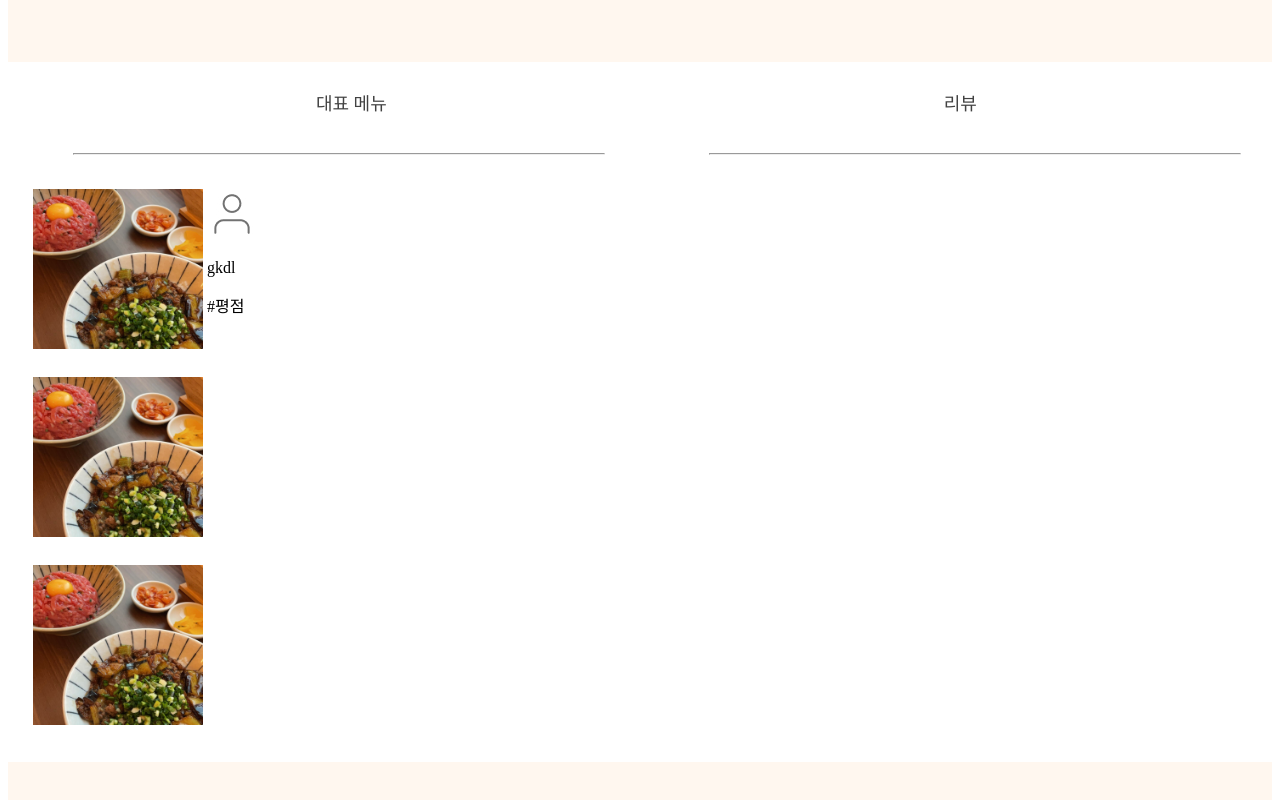
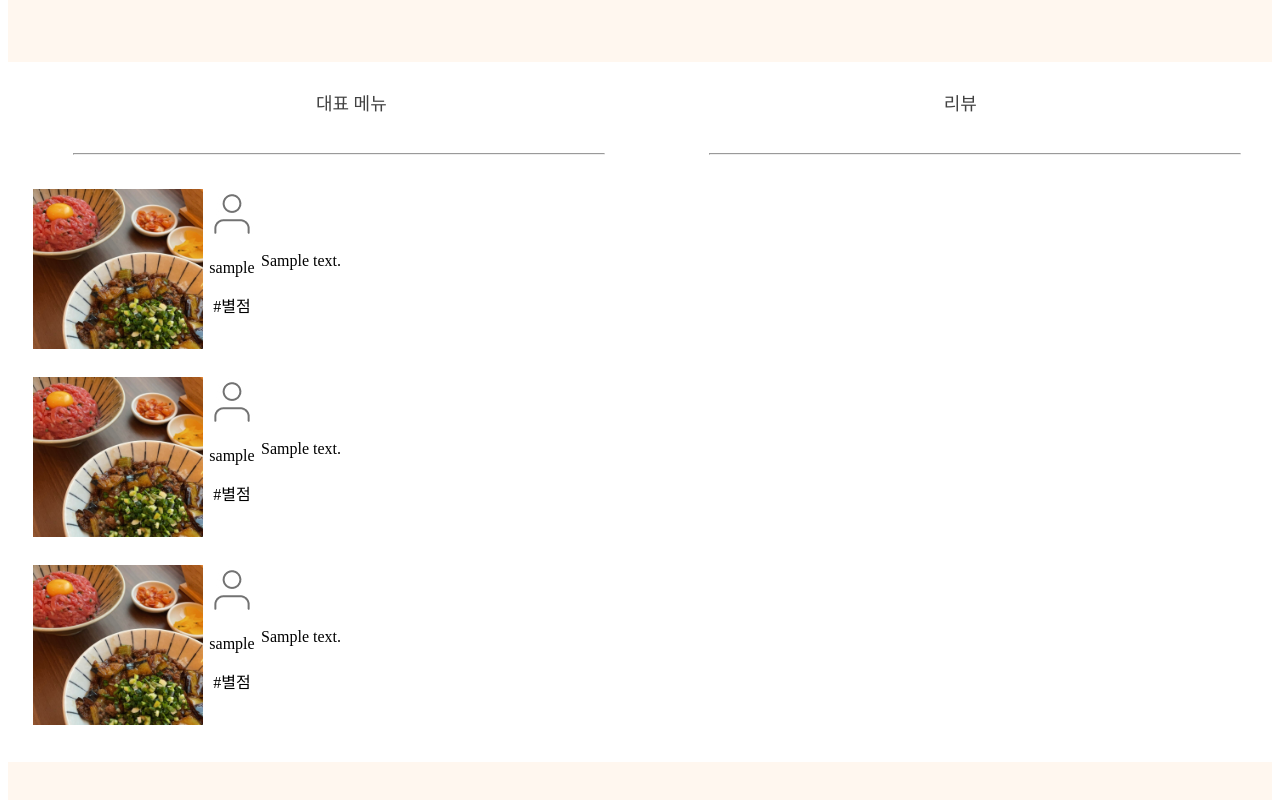
Before and after one commit to Haewonny/osp-homework, a Flask app: template templates/register_reviewpost.html in a window 1280 px wide; the page is wider, and only the part inside the window is pictured. Shown: the part 68-876 px from the top of that part. Run offline with Flask 2, Linux system fonts and the light colour scheme; the template is opened without the code that fills it: most values are stand-ins (such as "Sample title", 1, 10 or a date in 2020).

Commit message:
edit reviewpost

```diff
--- a/app.py
+++ b/app.py
@@ -24,10 +24,10 @@ def reg_review():
     print(nickname, menu, star, content)
     return render_template("register_review.html")
 
-@app.route("/register_review_post", methods=['POST'])
+@app.route("/register_reviewpost", methods=['POST'])
 def reg_review_post():
     data=request.form
-    return render_template("submit_review_result.html", data=data)
+    return render_template("register_reviewpost.html", data=data)
 
 
 @app.route("/result")
--- a/static/css/reviewpost.css
+++ b/static/css/reviewpost.css
@@ -47,6 +47,11 @@ table.type1{
  color: #424242;
 }
 
+table.type3{
+ text-align : center;
+ font-family: 'Spoqa Han Sans Neo';
+}
+
 hr.line{
   width : 530px;
   margin-left : 130px;
@@ -69,3 +74,7 @@ hr.line2{
 .featehr_img{
  margin-left : 100px;
 }
+
+.rvcontent{
+ text-align : center;
+}
--- a/templates/register_review.html
+++ b/templates/register_review.html
@@ -17,7 +17,7 @@
             <div class="Box">
             </div>
           </div>
-          <form action="/register_review_post" class="info" method="post">
+          <form action="/register_reviewpost" class="info" method="post">
           <div class="line">
           <label class="TextI" for="nickname">닉네임</label>
           <input class="Write1" type="text" placeholder="김이화" name="nickname" id="nickname" required />
--- a/templates/register_reviewpost.html
+++ b/templates/register_reviewpost.html
@@ -1,3 +1,4 @@
+
 <!DOCTYPE html>
 <html lang="en">
 <head>
@@ -39,18 +40,37 @@
                         </td>
                         <td>
                             <img src="{{ url_for('static', filename='img/feather.jpg')}}" class="feather_img"/>
-                            <p>gkdl</p>
-                            <p>#평점</p>
+                            <p>{{data.nickname}}</p>
+                            <p>#별점</p>
+                        </td>
+                        <td>
+                            {{data.content}}
                         </td>
                     </tr>
                     <tr>
                         <td>
                             <img src="{{ url_for('static', filename='img/main0.jpg') }}" class="review_img"/>
                         </td>
+                        <td>
+                            <img src="{{ url_for('static', filename='img/feather.jpg')}}" class="feather_img"/>
+                            <p>{{data.nickname}}</p>
+                            <p>#별점</p>
+                        </td>
+                        <td>
+                            {{data.content}}
+                        </td>
                     </tr>
                     <tr>
                         <td>
                             <img src="{{ url_for('static', filename='img/main0.jpg') }}" class="review_img"/>
+                        </td>
+                        <td>
+                            <img src="{{ url_for('static', filename='img/feather.jpg')}}" class="feather_img"/>
+                            <p>{{data.nickname}}</p>
+                            <p>#별점</p>
+                        </td>
+                        <td>
+                            {{data.content}}
                         </td>
                     </tr>
                 </table>
```
Also changed, not shown: templates/submit_review_result.html (deleted, +0 -10 lines).
